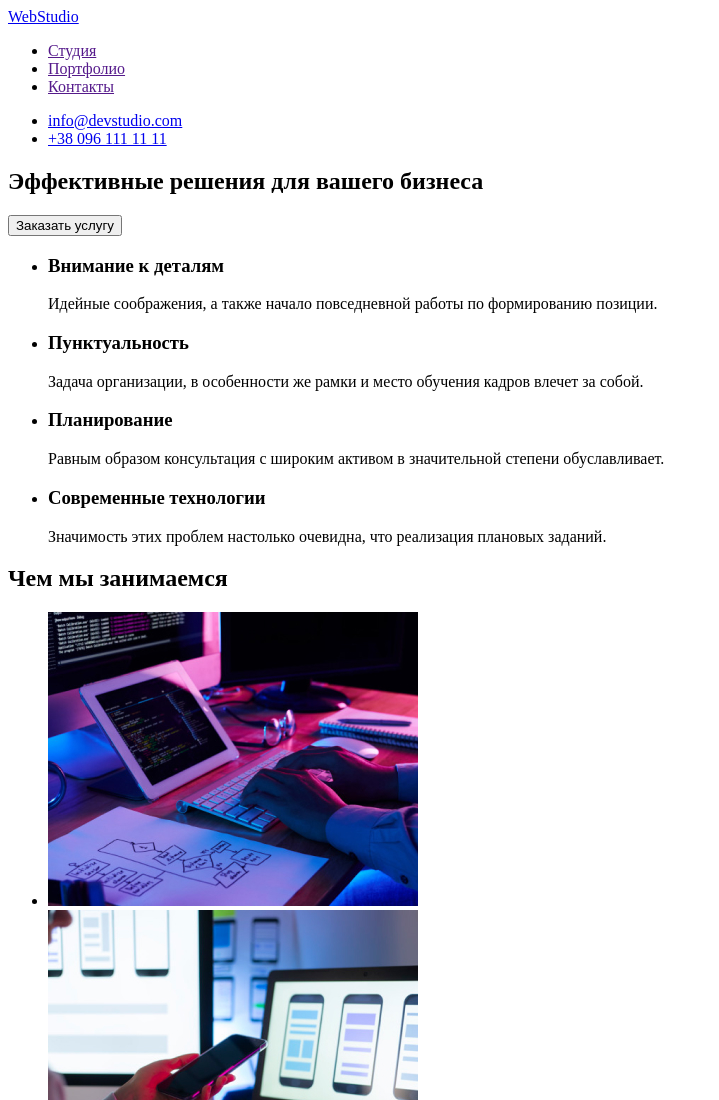
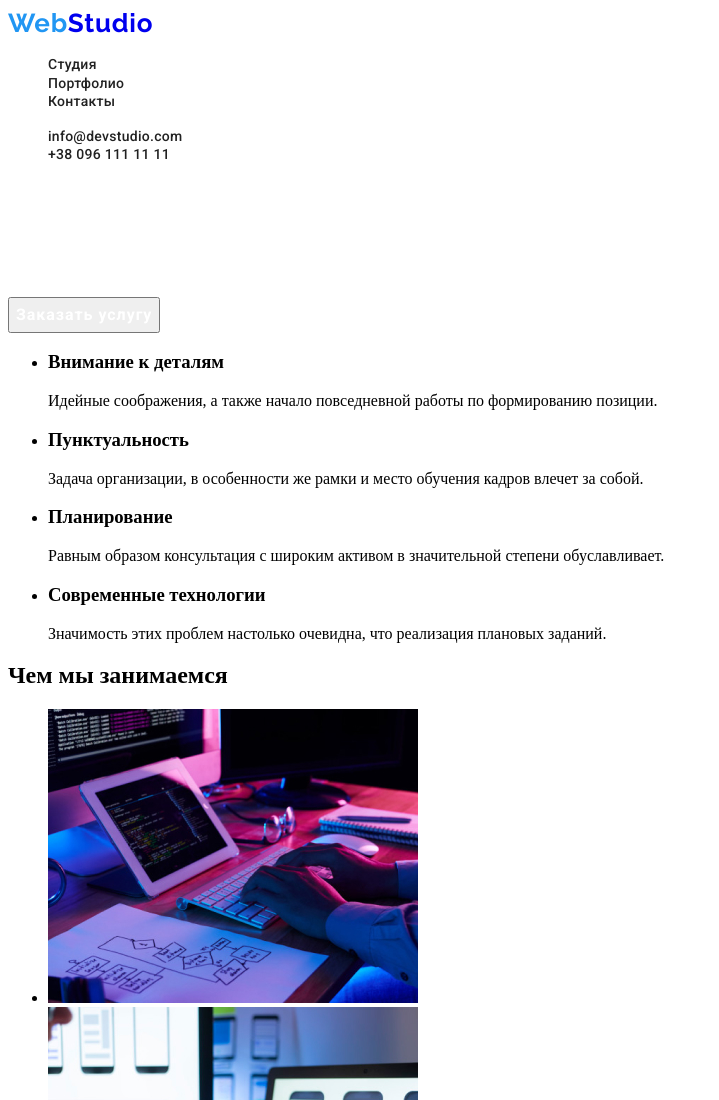
Before and after one commit to Hubu93/goit-markup-hw-02, a plain HTML site: page index.html in a window 1280 px wide. Shown: the top 1100 px of the page, without its empty margins (0-719 px from the left). Drawn offline with Linux system fonts and the light colour scheme.

Commit message:
17/05/2021 23:48    video 1:27
17/05/2021 23:48    video 1:27

```diff
--- a/css/style.css
+++ b/css/style.css
@@ -0,0 +1,75 @@
+/* font-family: 'Raleway', sans-serif;
+font-family: 'Roboto', sans-serif; */
+.list {
+  list-style: none;
+}
+
+.link {
+  text-decoration: none;
+}
+
+.logo-style {
+  color: #2196f3;
+}
+
+.logo-link {
+  font-family: 'Raleway', sans-serif;
+  font-weight: 700;
+  font-size: 26px;
+  line-height: 1.19;
+  letter-spacing: 0.03em;
+}
+
+.navigation-menu-link {
+  font-family: 'Roboto', sans-serif;
+  font-weight: 500;
+  font-size: 14px;
+  line-height: 1.33;
+  letter-spacing: 0.02em;
+  color: #212121;
+}
+
+.navigation-menu-link:hover,
+.navigation-menu-link:focus {
+  color: #2196f3;
+}
+
+.tell-link,
+.mail-link {
+  font-family: 'Roboto', sans-serif;
+  font-weight: 500;
+  font-size: 14px;
+  line-height: 1.33;
+  letter-spacing: 0.02em;
+  color: #212121;
+}
+
+.tell-link:hover,
+.tell-link:focus,
+.mail-link:hover,
+.mail-link:focus {
+  color: #2196f3;
+}
+
+.hero-title {
+  font-family: 'Roboto', sans-serif;
+  font-weight: 900;
+  font-size: 44px;
+  line-height: 1.36;
+  text-align: center;
+  letter-spacing: 0.06em;
+  text-transform: uppercase;
+  color: #ffffff;
+}
+
+.hero-modal-btn {
+  font-family: 'Roboto', sans-serif;
+  font-weight: bold;
+  font-size: 16px;
+  line-height: 1.87;
+  display: flex;
+  align-items: center;
+  text-align: center;
+  letter-spacing: 0.06em;
+  color: #ffffff;
+}
--- a/index.html
+++ b/index.html
@@ -5,34 +5,41 @@
     <meta http-equiv="X-UA-Compatible" content="IE=edge">
     <meta name="viewport" content="width=device-width, initial-scale=1.0">
     <title lang="en">WebStudio</title>
+    <link rel="preconnect" href="https://fonts.gstatic.com">
+    <link href="https://fonts.googleapis.com/css2?family=Raleway:wght@700&family=Roboto:wght@400;500;700;900&display=swap"
+        rel="stylesheet">
+    <link rel="stylesheet" href="./css/style.css">
+
 </head>
 <body>
-    <header>
-        <nav>
-            <a href="index.html" lang="en">WebStudio</a>
-            <ul>
-                <li>
-                    <a href="">Студия</a>
+    <!-- HEADER -->
+    <header class="header">
+        <nav class="navigation">
+            <a class="logo-link link" href="index.html" lang="en"><span class="logo-style">Web</span>Studio</a>
+            <ul class="navigation-menu-list">
+                <li class="navigation-menu-item list">
+                    <a class="navigation-menu-link link" href="">Студия</a>
                 </li>
-                <li>
-                    <a href="">Портфолио</a>
+                <li class="navigation-menu-item list">
+                    <a class="navigation-menu-link link" href="">Портфолио</a>
                 </li>
-                <li>
-                    <a href="">Контакты</a>
+                <li class="navigation-menu-item list">
+                    <a class="navigation-menu-link link" href="">Контакты</a>
                 </li>
             </ul>
         </nav>
-        <ul>
-            <li>
-                <a href="mailto:info@devstudio.com">info@devstudio.com</a></li>
-            <li>
-                <a href="tel:+380961111111">+38 096 111 11 11</a></li>
+        <ul class="header-contact">
+            <li class="header-contact-item list">
+                <a class="mail-link link" href="mailto:info@devstudio.com">info@devstudio.com</a></li>
+            <li class="header-contact-item list">
+                <a class="tell-link link" href="tel:+380961111111">+38 096 111 11 11</a></li>
         </ul>
     </header>
     <main>
-        <section>
-            <h1>Эффективные решения для вашего бизнеса</h1>
-            <button type="button">Заказать услугу</button>
+        <!-- HERO -->
+        <section class="hero">
+            <h1 class="hero-title">Эффективные решения для вашего бизнеса</h1>
+            <button  class="hero-modal-btn" type="button">Заказать услугу</button>
         </section>
         <section>
             <ul>
```
